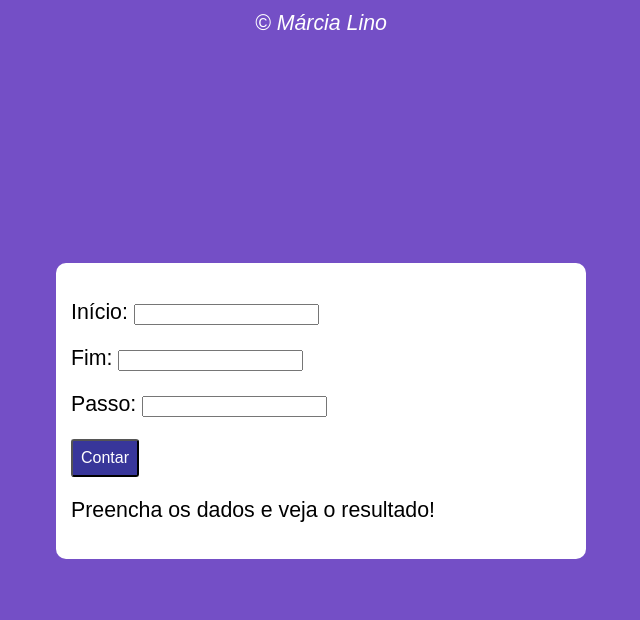
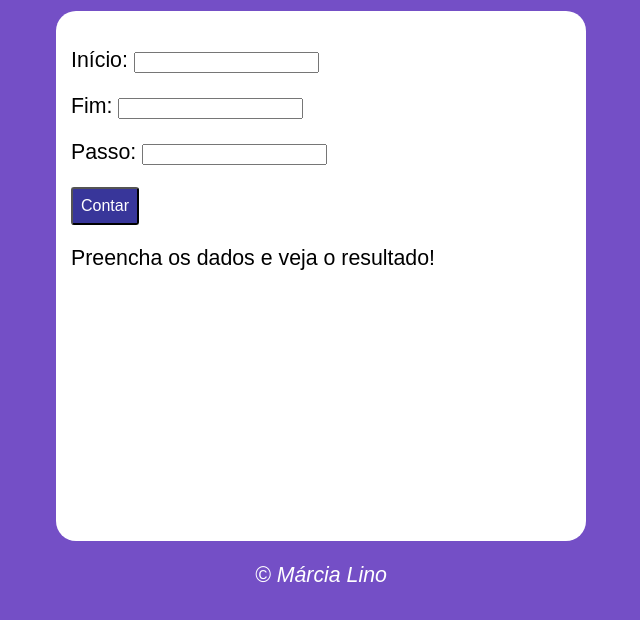
Before and after one commit to marcialino/projeto-contar, a plain HTML site: page index.html in a window 1280 px wide. Shown: the part 108-728 px from the top of the page, without its empty margins (327-967 px from the left). Drawn offline with Linux system fonts and the light colour scheme.

Commit message:
Atualizei Projeto-Contar

```diff
--- a/estilo.css
+++ b/estilo.css
@@ -20,15 +20,11 @@ main{
 }
 
 section#msg{
-    position: absolute;
-    top: 50%;
-    left: 50%;
-    transform: translate(-50%, -50%);
-
+    width: 500px;
+    height: 500px;
     background-color: white;
-    width: 500px;
     margin: auto;
-    border-radius: 10px;
+    border-radius: 20px;
     padding: 15px;
 
 
```
